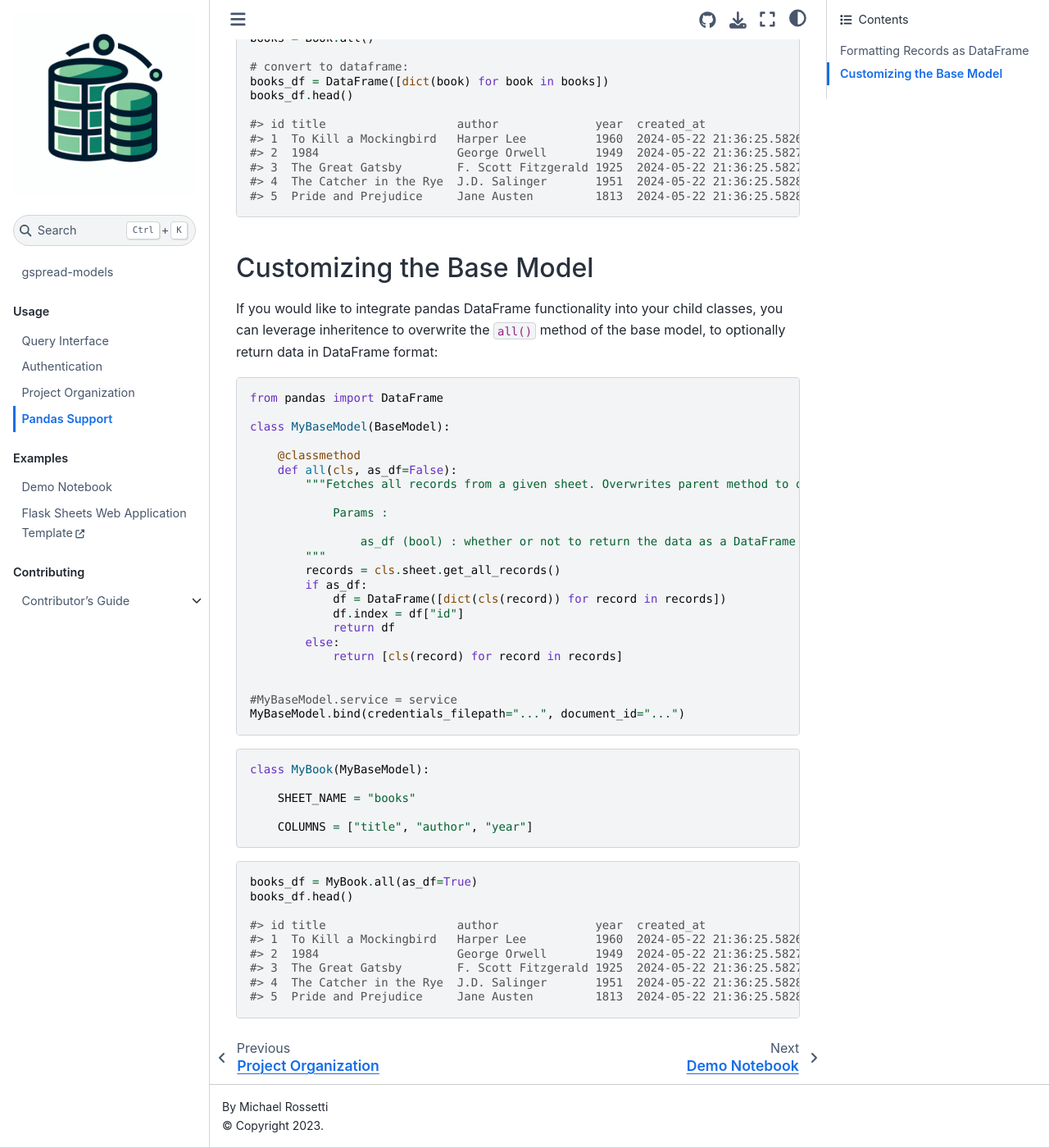
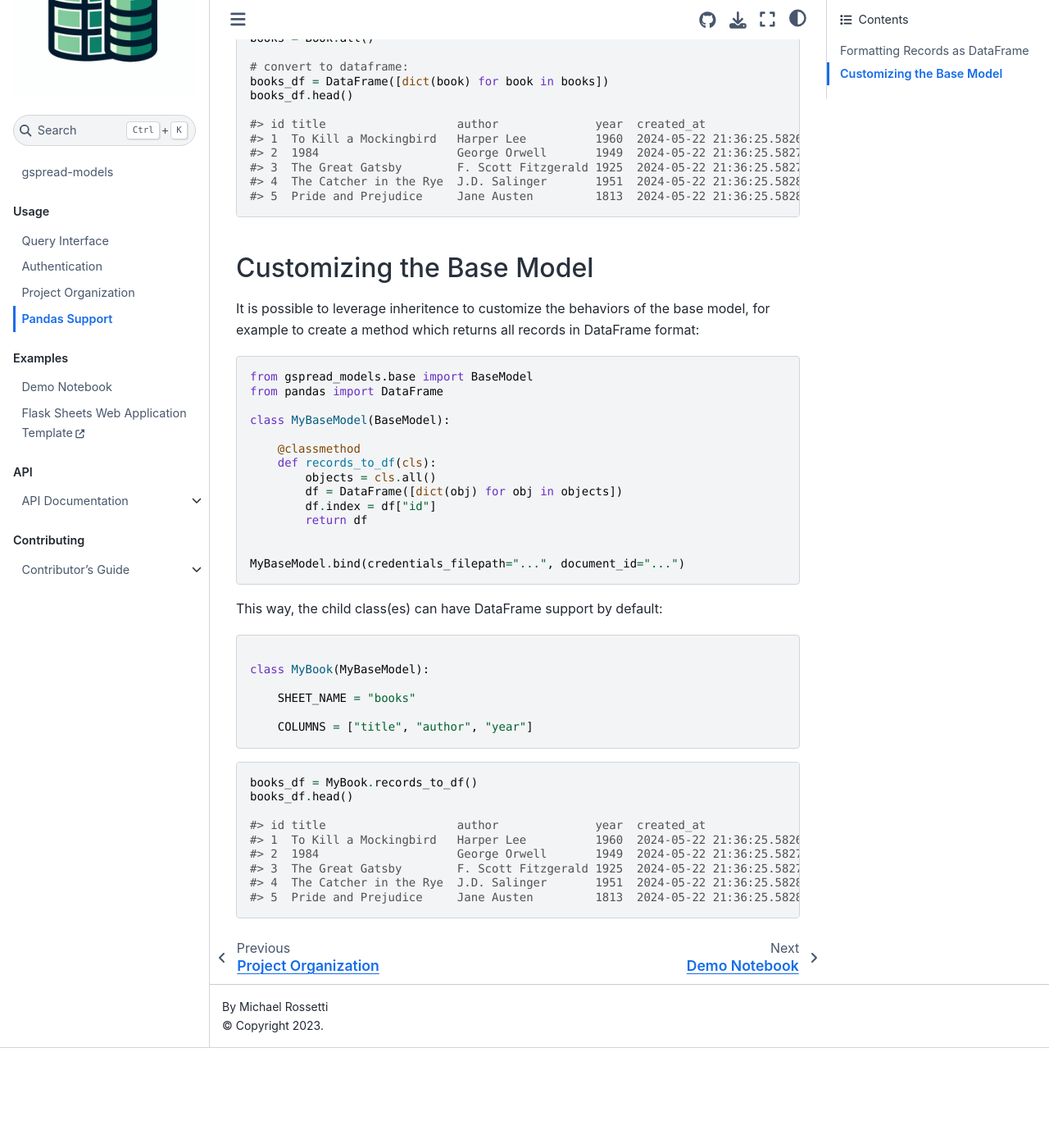
Before and after one commit to s2t2/gspread-models-py, a Jupyter Book: the page built from docs/pandas_support.md, in a window 1280 px wide and 1400 px high, scrolled down 414 px. Shown: the whole window at 82% size. Built offline with Jupyter Book 1.0.4 settings and Sphinx 7.4.7 and the Sphinx Book theme 1.1.4, drawn with Linux system fonts in a browser that asks for light colours; after the commit the page ends 1692 px from its top, so only the background shows below that.

Commit message:
Autodoc API Docs (#14)
Use the autodoc sphinx extension to automatically generate API documentation.

````diff
--- a/docs/_config.yml
+++ b/docs/_config.yml
@@ -5,7 +5,7 @@
 title: gspread-models documentation site
 author: Michael Rossetti
 logo: logo.png
-only_build_toc_files: true
+only_build_toc_files: false
 # Patterns to skip when building the book. Can be glob-style (e.g. "*skip.ipynb")
 #exclude_patterns            : [_build, Thumbs.db, .DS_Store, "**.ipynb_checkpoints"]
 
@@ -23,7 +23,7 @@
   use_issues_button: true
   use_repository_button: true
   use_edit_page_button: true
-  #use_multitoc_numbering    : true
+
   #extra_footer              : ""  # Will be displayed underneath the footer.
   #google_analytics_id       : ""  # A GA id that can be used to track book views.
   home_page_in_navbar: true  # Whether to include your home page in the left Navigation Bar
@@ -48,6 +48,19 @@
   path_to_book: docs  # Optional path to your book, relative to the repository root
   branch: main  # Which branch of the repository should be used when creating links (optional)
 
-#sphinx:
-#  config:
-#    nb_execution_show_tb: True
+
+
+
+
+sphinx:
+  extra_extensions:
+    # AUTO DOCUMENTATION:
+    # https://jupyterbook.org/en/stable/advanced/developers.html#api-reference-from-docstrings
+    # https://www.sphinx-doc.org/en/master/usage/extensions/autodoc.html
+    # https://www.sphinx-doc.org/en/master/usage/extensions/autodoc.html#configuration
+    - 'sphinx.ext.autodoc'
+    #- 'sphinx.ext.napoleon'
+    #- 'sphinx.ext.viewcode'
+  #config:
+  #  add_module_names: False
+  #  #autosummary_generate: True
--- a/docs/_toc.yml
+++ b/docs/_toc.yml
@@ -31,6 +31,18 @@
   - url: https://github.com/prof-rossetti/flask-sheets-template-2024
     title: Flask Sheets Web Application Template
 
+- caption: API
+  chapters:
+    #- file: example_rst
+    - file: api/index
+      # turning off sections in sidebar nav, because of toctree on index causes duplicate sidebar nav links
+      #sections:
+      #- file: api/date_parser
+      #- file: api/service
+      #- file: api/base
+      ##options:
+      ##  titlesonly: true
+
 - caption: Contributing
   chapters:
     - file: CONTRIBUTING
--- a/docs/pandas_support.md
+++ b/docs/pandas_support.md
@@ -29,35 +29,29 @@
 
 ## Customizing the Base Model
 
-If you would like to integrate pandas DataFrame functionality into your child classes, you can leverage inheritence to overwrite the `all()` method of the base model, to optionally return data in DataFrame format:
+It is possible to leverage inheritence to customize the behaviors of the base model, for example to create a method which returns all records in DataFrame format:
 
 ```py
+from gspread_models.base import BaseModel
 from pandas import DataFrame
 
 class MyBaseModel(BaseModel):
 
     @classmethod
-    def all(cls, as_df=False):
-        """Fetches all records from a given sheet. Overwrites parent method to optionally use a dataframe approach.
-
-            Params :
-
-                as_df (bool) : whether or not to return the data as a DataFrame
-        """
-        records = cls.sheet.get_all_records()
-        if as_df:
-            df = DataFrame([dict(cls(record)) for record in records])
-            df.index = df["id"]
-            return df
-        else:
-            return [cls(record) for record in records]
+    def records_to_df(cls):
+        objects = cls.all()
+        df = DataFrame([dict(obj) for obj in objects])
+        df.index = df["id"]
+        return df
 
 
-#MyBaseModel.service = service
 MyBaseModel.bind(credentials_filepath="...", document_id="...")
 ```
 
+This way, the child class(es) can have DataFrame support by default:
+
 ```py
+
 class MyBook(MyBaseModel):
 
     SHEET_NAME = "books"
@@ -66,7 +60,7 @@
 ```
 
 ```py
-books_df = MyBook.all(as_df=True)
+books_df = MyBook.records_to_df()
 books_df.head()
 
 #> id title                   author              year  created_at
````
Also changed, not shown: docs/api/base.rst (added, +35 -0 lines), docs/api/date_parser.rst (added, +22 -0 lines), docs/api/index.rst (added, +46 -0 lines), docs/api/service.rst (added, +21 -0 lines), docs/example_rst.rst (added, +69 -0 lines).
